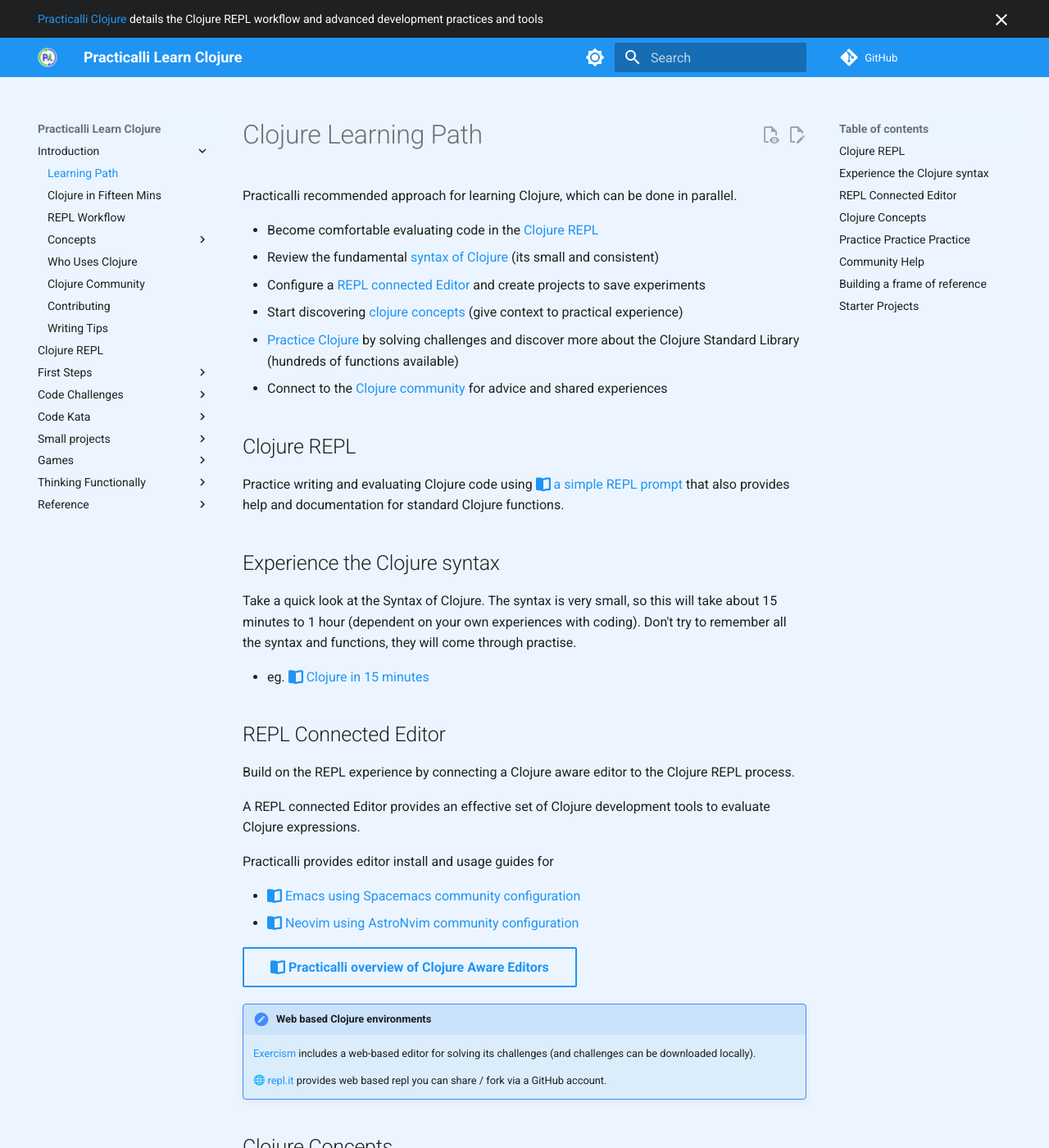
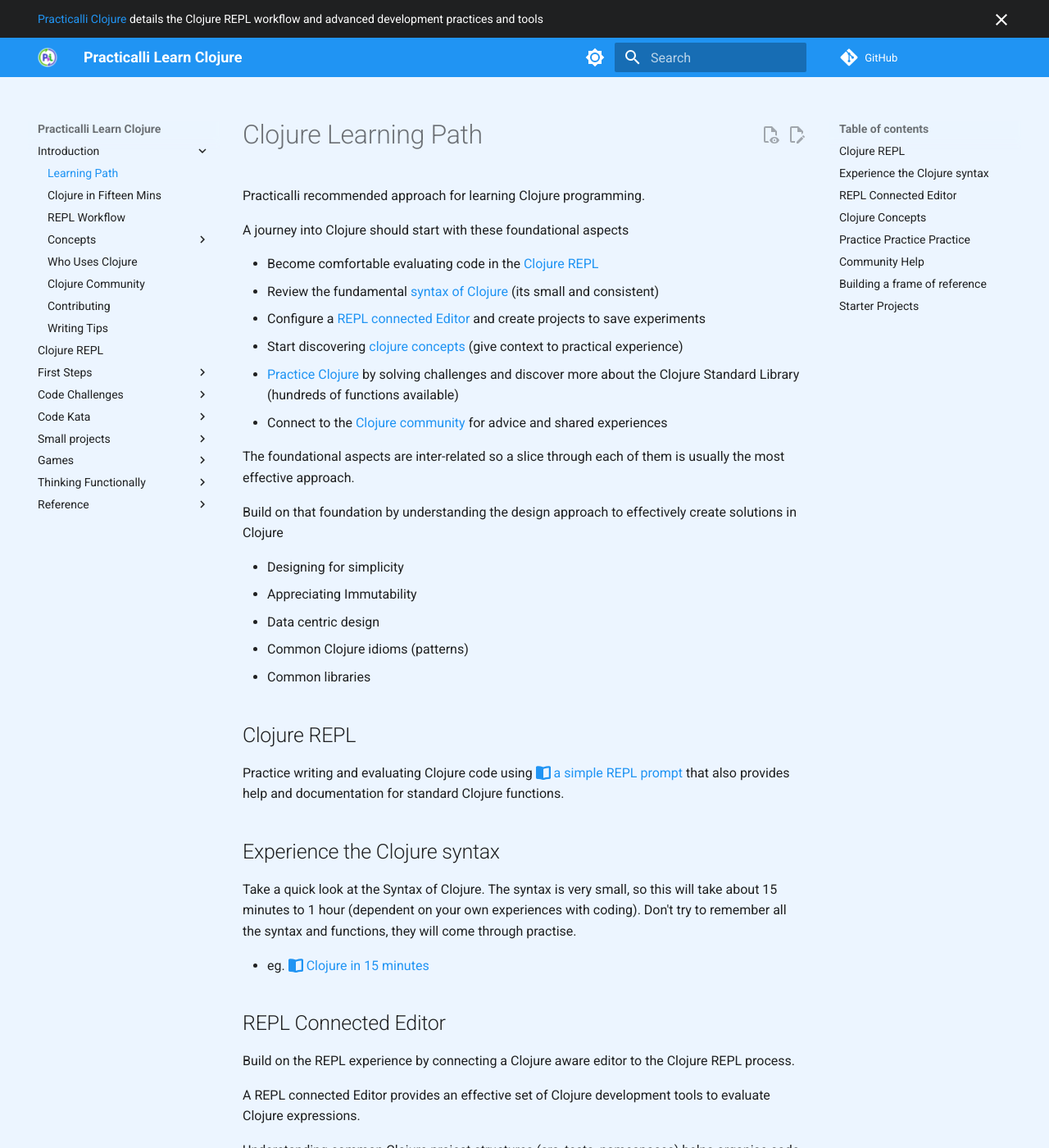
Before and after one commit to practicalli/learn-clojure, an MkDocs documentation site: the page built from docs/introduction/learning-path.md, in a window 1280 px wide and 1400 px high. Shown: the whole window at 82% size. Built offline with MkDocs 1.6.1 and Material for MkDocs 9.7.7, drawn with Linux system fonts in a browser that asks for light colours; emoji names are drawn with the system emoji font; plug-ins that fetch from the network failed and are left out; comment, search, counter and statistics services are not loaded; some of the changed text lies outside the part shown.

Commit message:
intro: enhance learning path prose

```diff
--- a/docs/introduction/learning-path.md
+++ b/docs/introduction/learning-path.md
@@ -1,6 +1,8 @@
 # Clojure Learning Path
 
-Practicalli recommended approach for learning Clojure, which can be done in parallel.
+Practicalli recommended approach for learning Clojure programming.
+
+A journey into Clojure should start with these foundational aspects
 
 - Become comfortable evaluating code in the [Clojure REPL](#clojure-repl)
 - Review the fundamental [syntax of Clojure](#experience-the-clojure-syntax) (its small and consistent)
@@ -8,6 +10,17 @@
 - Start discovering [clojure concepts](#clojure-concepts) (give context to practical experience)
 - [Practice Clojure](#practice-practice-practice) by solving challenges and discover more about the Clojure Standard Library (hundreds of functions available)
 - Connect to the [Clojure community](#community-help) for advice and shared experiences
+
+The foundational aspects are inter-related so a slice through each of them is usually the most effective approach.
+
+Build on that foundation by understanding the design approach to effectively create solutions in Clojure
+
+- Designing for simplicity
+- Appreciating Immutability
+- Data centric design
+- Common Clojure idioms (patterns)
+- Common libraries
+
 
 
 ## Clojure REPL
@@ -27,6 +40,8 @@
 Build on the REPL experience by connecting a Clojure aware editor to the Clojure REPL process.
 
 A REPL connected Editor provides an effective set of Clojure development tools to evaluate Clojure expressions.
+
+Understanding common Clojure project structures (src, tests, namespaces) helps organise code effectively and consistently.
 
 Practicalli provides editor install and usage guides for
 
@@ -76,7 +91,7 @@
 
 ## Community Help
 
-There are many ways to [:simple-livejournal: get help from the Clojure community](https://practical.li/blog/posts/cloure-community-getting-help/)
+There are many ways to [:fontawesome-solid-book-open: get help from the Clojure community](docs/)
 
 Often starting to ask questions of the community is an effective way of solving the problem yourself.  Asking specific questions helps the community help you.  Posting the specifics of the solution helps the community grow.
 
```
